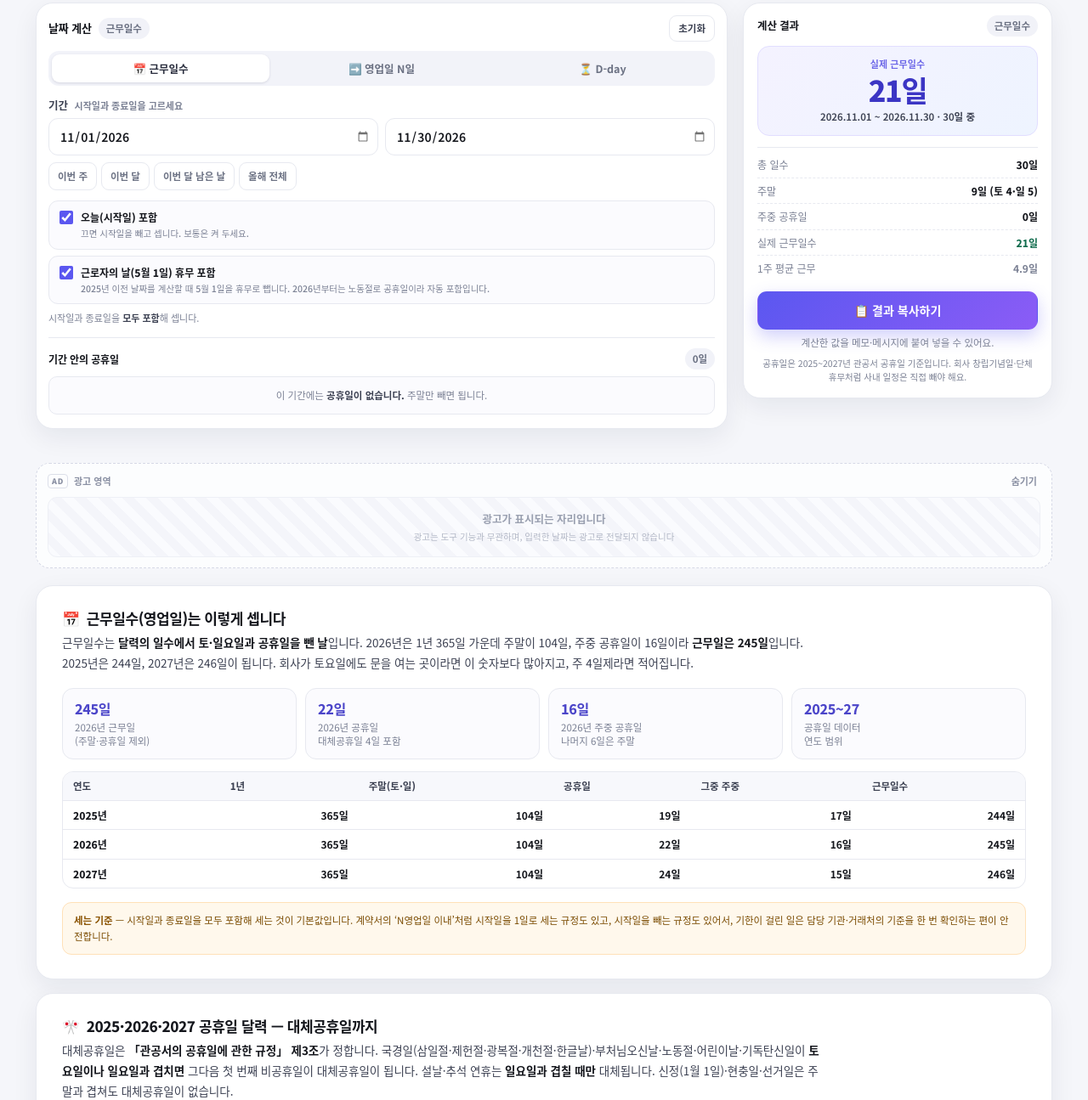
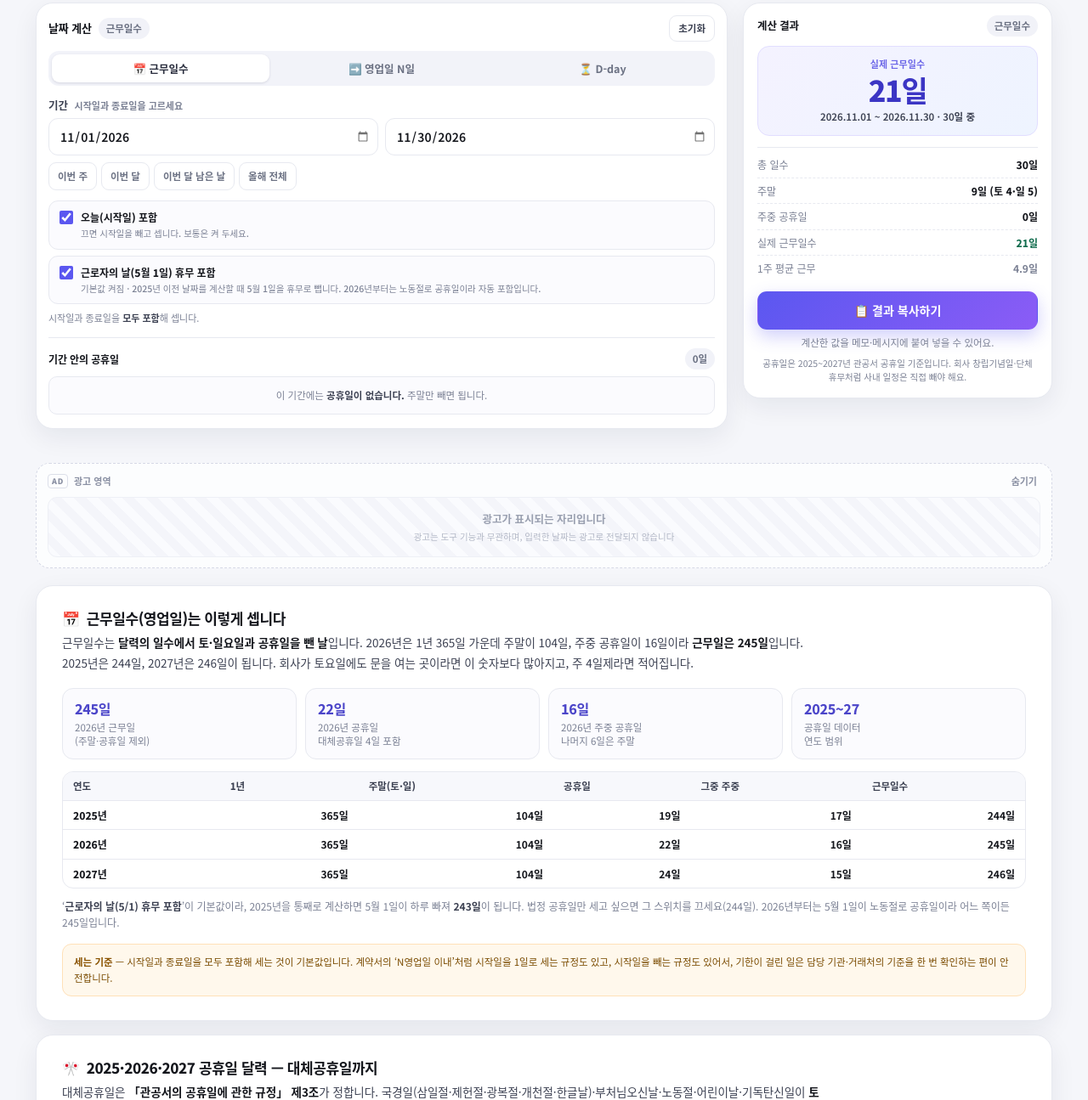
Before and after one commit to mydaesu-lab/mydaesu-lab.github.io, a plain HTML site: page dday-calc/index.html in a window 1280 px wide. Shown: the part 332-1627 px from the top of the page at 85% size. Drawn offline with Linux system fonts and the light colour scheme; a web font is replaced by a local one.

Commit message:
D-day 계산기: 2025년 근무일수 안내에 근로자의 날 기본값(243/244일) 명시

```diff
--- a/dday-calc/index.html
+++ b/dday-calc/index.html
@@ -533,7 +533,7 @@
             </label>
             <label class="tgl" for="tglWorker">
               <input type="checkbox" id="tglWorker" checked>
-              <span><b>근로자의 날(5월 1일) 휴무 포함</b><small>2025년 이전 날짜를 계산할 때 5월 1일을 휴무로 뺍니다. 2026년부터는 노동절로 공휴일이라 자동 포함입니다.</small></span>
+              <span><b>근로자의 날(5월 1일) 휴무 포함</b><small>기본값 켜짐 · 2025년 이전 날짜를 계산할 때 5월 1일을 휴무로 뺍니다. 2026년부터는 노동절로 공휴일이라 자동 포함입니다.</small></span>
             </label>
           </div>
 
@@ -712,6 +712,7 @@
           </tbody>
         </table>
       </div>
+      <p class="row-note" style="margin-top:12px;font-size:12px">‘<b>근로자의 날(5/1) 휴무 포함</b>’이 기본값이라, 2025년을 통째로 계산하면 5월 1일이 하루 빠져 <b>243일</b>이 됩니다. 법정 공휴일만 세고 싶으면 그 스위치를 끄세요(244일). 2026년부터는 5월 1일이 노동절로 공휴일이라 어느 쪽이든 245일입니다.</p>
       <p class="disclaimer"><b>세는 기준</b> — 시작일과 종료일을 모두 포함해 세는 것이 기본값입니다. 계약서의 ‘N영업일 이내’처럼 시작일을 1일로 세는 규정도 있고, 시작일을 빼는 규정도 있어서, 기한이 걸린 일은 담당 기관·거래처의 기준을 한 번 확인하는 편이 안전합니다.</p>
     </article>
 
```
